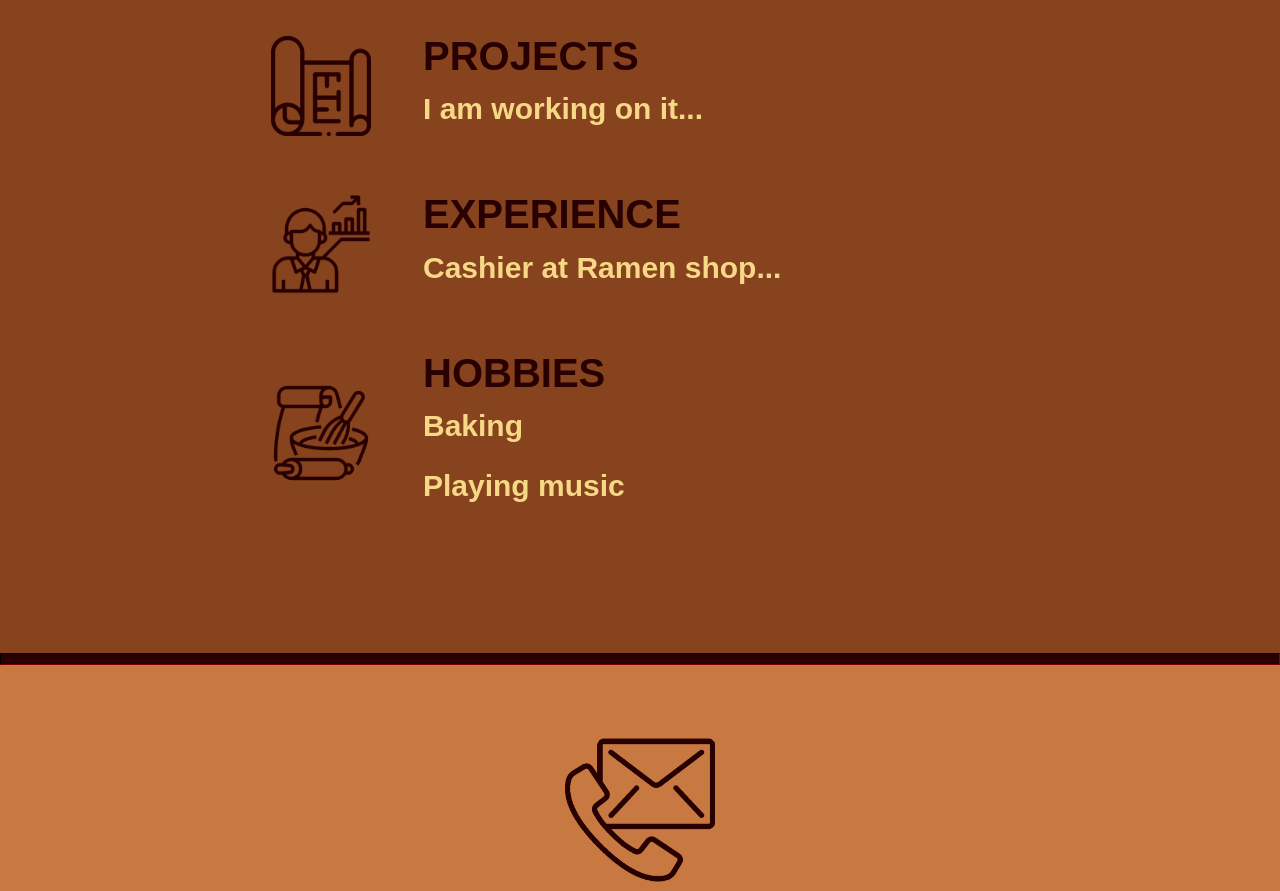
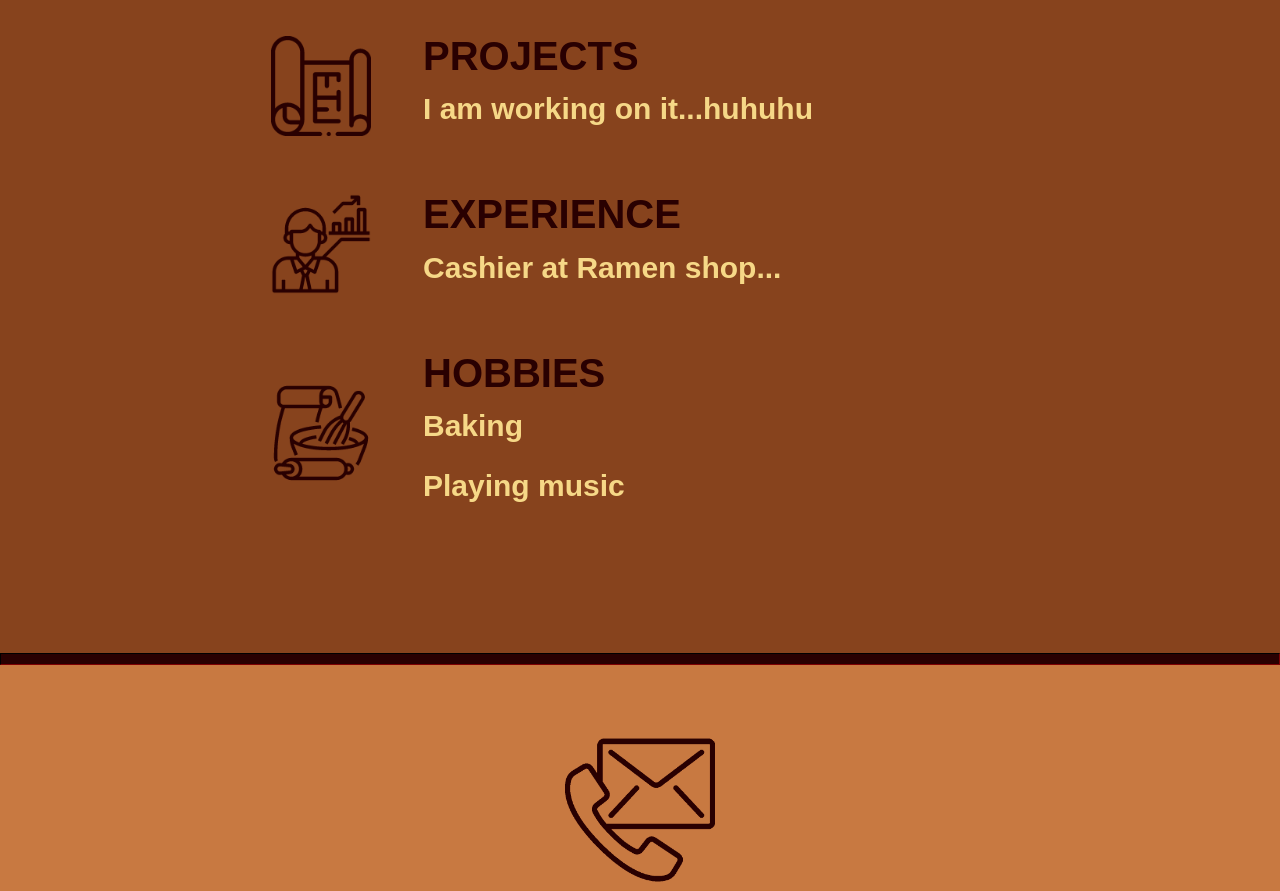
Before and after one commit to lediemhang87/Ashley, a plain HTML site: page index.html in a window 1280 px wide. Shown: the part 1177-2068 px from the top of the page. Drawn offline with Linux system fonts and the light colour scheme; a web font is replaced by a local one.

Commit message:
Update index.html

```diff
--- a/index.html
+++ b/index.html
@@ -47,7 +47,7 @@
           <td> <img  class="icon" src="image/projects.png" alt="projects"> </td>
           <td>
             <h2 class="heading"> PROJECTS </h2>
-            <p class="content"> I am working on it... </p>
+            <p class="content"> I am working on it...huhuhu </p>
             <p class="content"> </p>
           </td>
         </tr>
```
